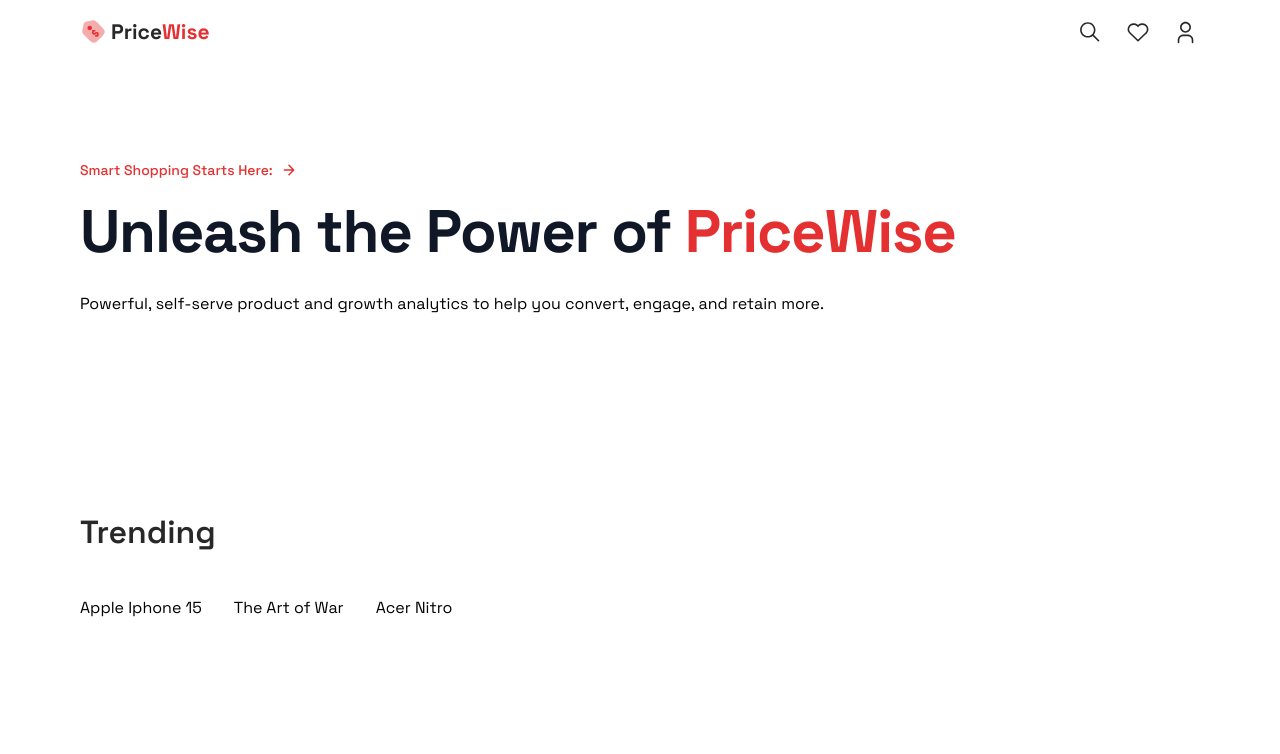
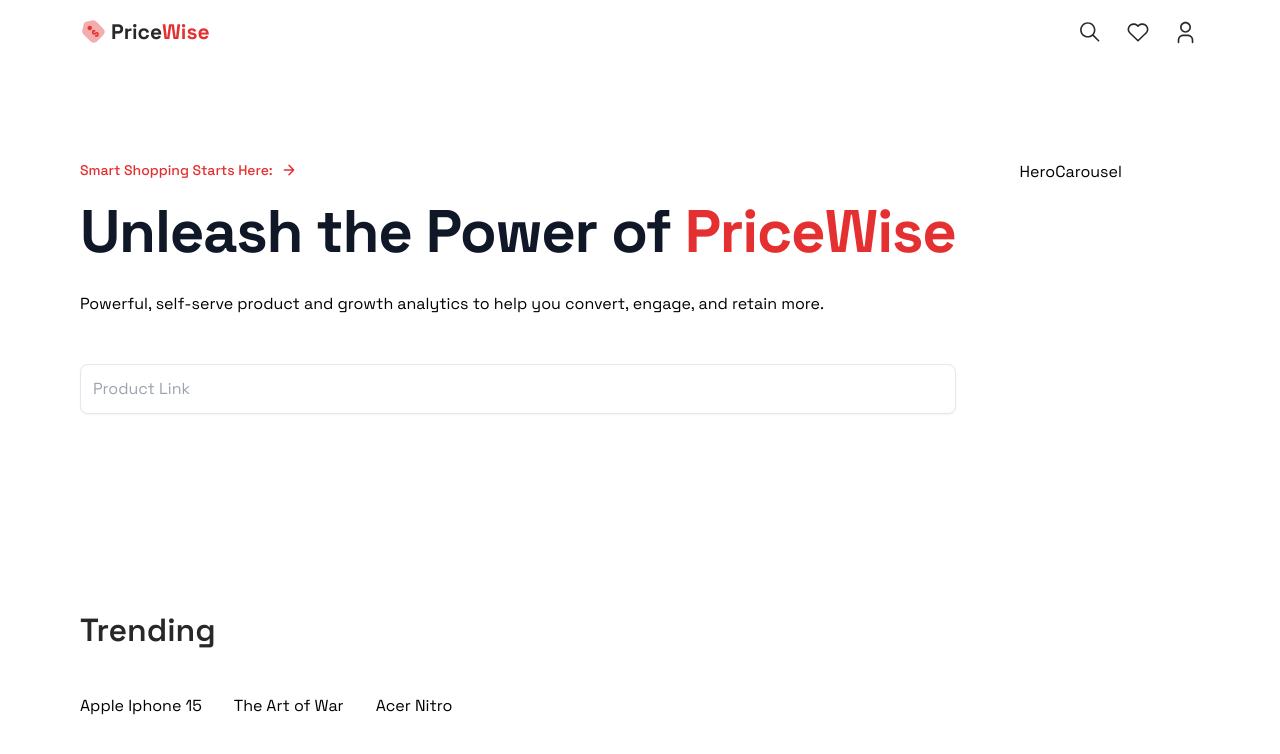
Before and after one commit to MuhdHanish/pricewise, a Next.js app: page / in a window 1280 px wide. Shown: the top 754 px of the page. Built offline with nearby package versions, Linux system fonts and the light colour scheme.

Commit message:
feat: imported and used the searchbar and hero-carousel in Home page also remove font-spaceGrotesk class

```diff
--- a/app/page.tsx
+++ b/app/page.tsx
@@ -1,3 +1,5 @@
+import { HeroCarousel } from "@/components/hero-carousel";
+import { SearchBar } from "@/components/searchbar";
 import Image from "next/image";
 
 export default function Home() {
@@ -17,18 +19,18 @@
             </p>
             <h1 className="head-text">
               Unleash the Power of
-              <span className="text-primary font-spaceGrotesk"> PriceWise</span>
+              <span className="text-primary"> PriceWise</span>
             </h1>
             <p className="mt-6">
               Powerful, self-serve product and growth analytics to help you convert, engage, and retain more.
             </p>
-            {/* SearchBar */}
+            <SearchBar />
           </div>
-          {/* HeroCarousel */}
+          <HeroCarousel />
         </div>
       </section>
 
-      <section className="trending-section font-spaceGrotesk">
+      <section className="trending-section">
         <h2 className="section-text">Trending</h2>
         <div className="flex flex-wrap gap-x-8 gap-y-16">
           {[{ id: 1, name: "Apple Iphone 15" }, { id: 2, name: "The Art of War" }, { id: 3, name: "Acer Nitro" }]?.map((product, index) => (
```
